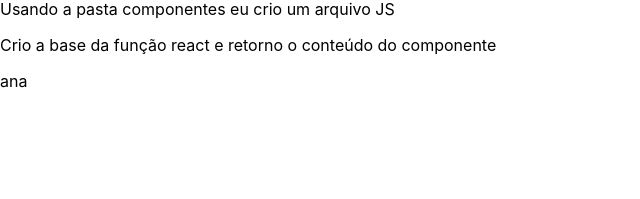
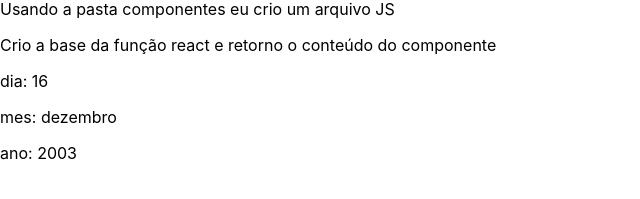
Before and after one commit to iasmin-raquel/treino-react, a React (Create React App) app: page / in a window 1280 px wide. Shown: the part 423-622 px from the top of the page, without its empty margins (0-640 px from the left). Built offline with nearby package versions, Linux system fonts and the light colour scheme.

Commit message:
using props to change components

```diff
--- a/src/App.js
+++ b/src/App.js
@@ -1,7 +1,6 @@
 import React from "react";
 import Header from "./componentes/Header";
 import Corpo from "./componentes/Corpo"
-import Dados from "./componentes/Dados";
 
 
 export default function App() {
@@ -9,7 +8,6 @@ export default function App() {
     <>
       <Header/>
       <Corpo/>
-      <Dados/>
     </>
   )
 }
--- a/src/componentes/Corpo.js
+++ b/src/componentes/Corpo.js
@@ -1,4 +1,5 @@
 import React from "react";
+import Dados from "./Dados";
 
 export default function Corpo() {
   return(
@@ -6,6 +7,7 @@ export default function Corpo() {
       <p>Aprendendo a criar componentes em react</p>
       <p>Usando a pasta componentes eu crio um arquivo JS</p>
       <p>Crio a base da função react e retorno o conteúdo do componente</p>
+      <Dados dia='16' mes='dezembro' ano='2003'/>
     </section>
   )
 }
--- a/src/componentes/Dados.js
+++ b/src/componentes/Dados.js
@@ -3,7 +3,9 @@ import React from "react";
 export default function Dados(props) {
   return(
     <section>
-      <p>ana</p>
+      <p>dia: {props.dia}</p>
+      <p>mes: {props.mes}</p>
+      <p>ano: {props.ano}</p>
     </section>
   )
 }
```
